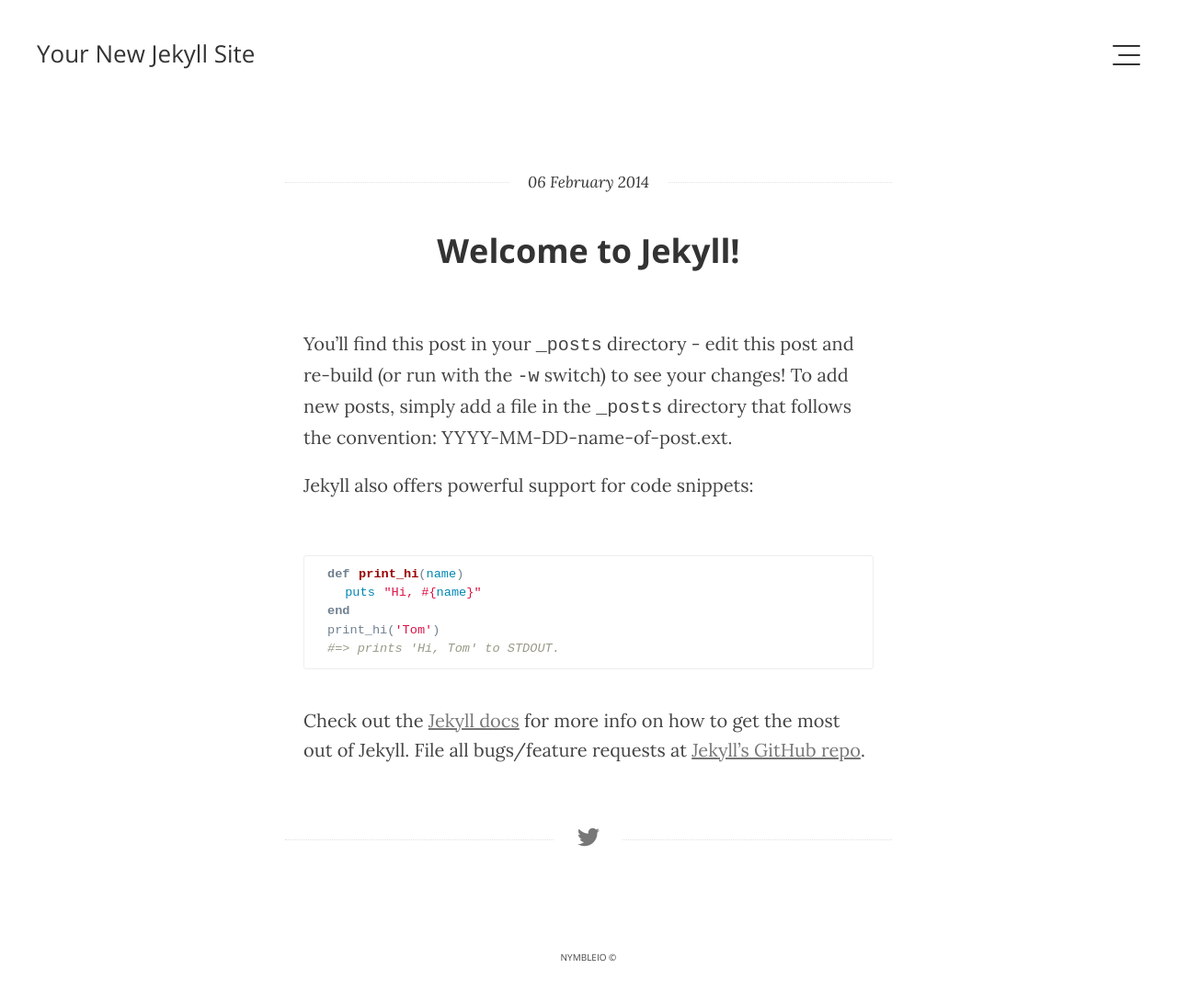
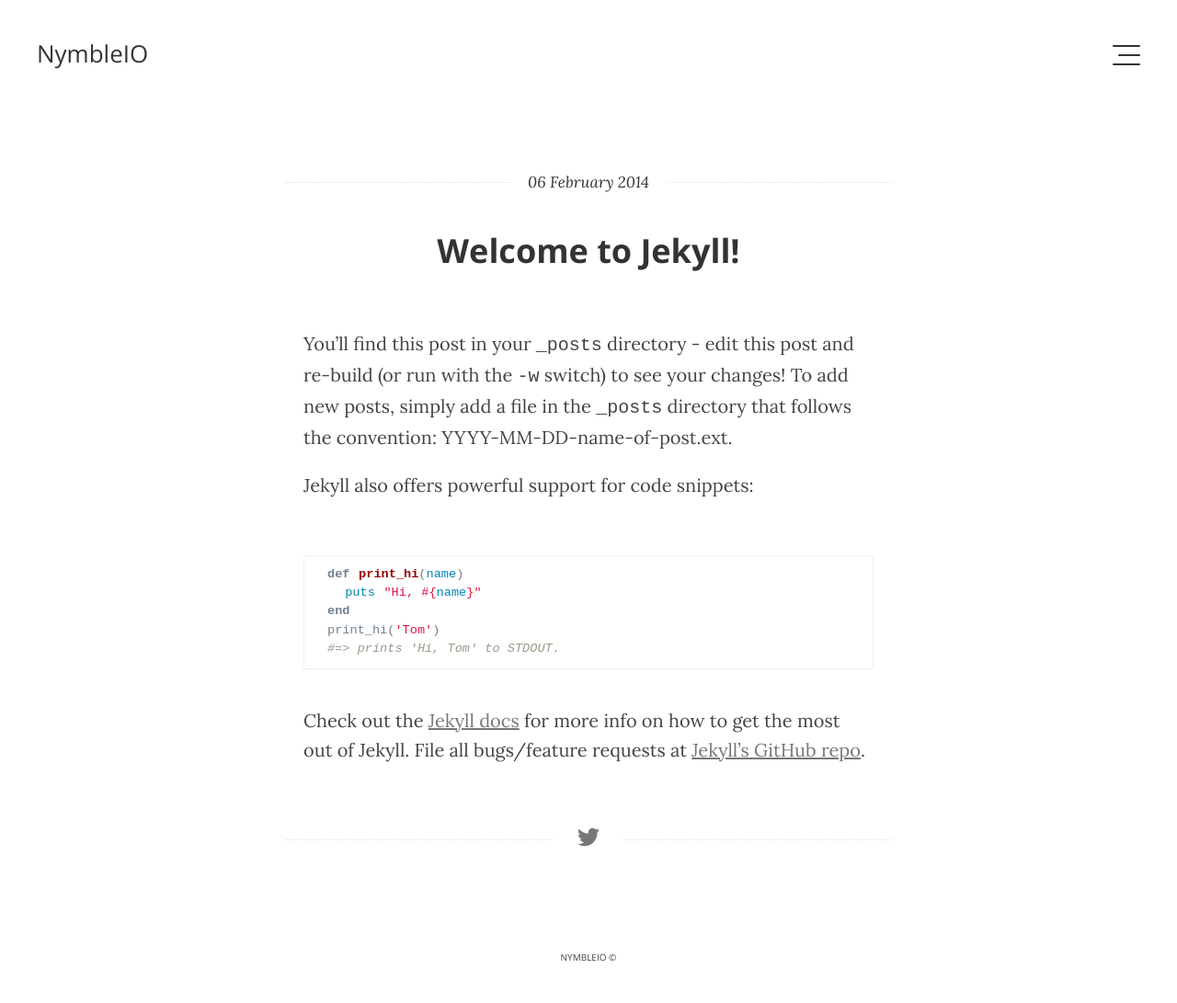
Before and after one commit to NymbleIO/NymbleIO.github.io, a Jekyll site: the page built from _posts/2014-02-06-welcome-to-jekyll.markdown, in a window 1280 px wide. Shown: the whole page at 92% size. Built offline with Jekyll 4.4.1, drawn with Linux system fonts in a browser that asks for light colours; Markdown is read by kramdown in place of the engine named in the settings.

Commit message:
update baseurl

```diff
--- a/_config.yml
+++ b/_config.yml
@@ -1,4 +1,4 @@
-name: Your New Jekyll Site
+name: NymbleIO
 markdown: redcarpet
 pygments: true
 permalink: :year/:month/:title.html
--- a/_includes/header.html
+++ b/_includes/header.html
@@ -30,7 +30,7 @@
 
         <header>
         	<div class="h-wrap">
-            	<h1 class="title"><a href="/" title="Back to Homepage">{{ site.name }}</a></h1>
+            	<h1 class="title"><a href="http://nymbleio.github.io" title="Back to Homepage">{{ site.name }}</a></h1>
             	<a class="menu-icon" title="Open Bio"><span class="lines"></span></a>
             </div>
         </header>
```
